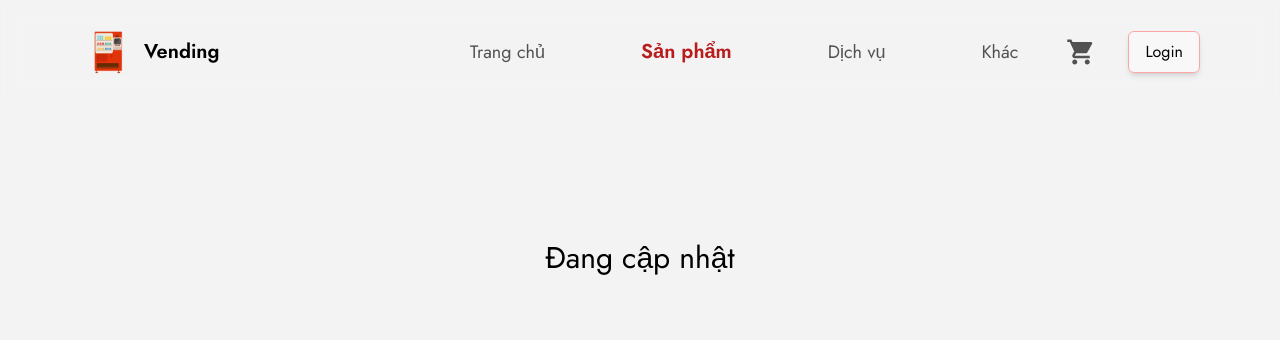
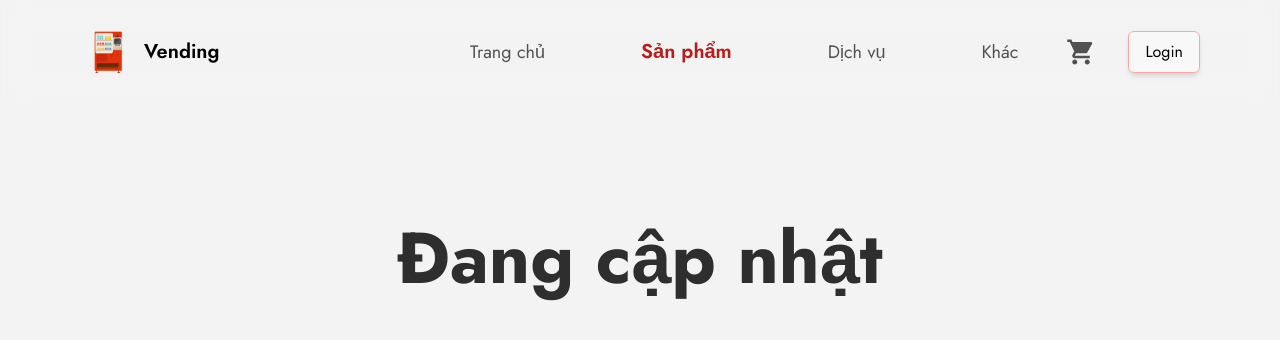
Before and after one commit to HuynhKhang1005/Vending-Store, a React (Create React App) app in the folder client/: page /menu in a window 1280 px wide. Shown: the top 340 px of the page. Built offline with nearby package versions, Linux system fonts and the light colour scheme; no server answers.

Commit message:
Vending-machine

```diff
--- a/client/src/components/DBItems.jsx
+++ b/client/src/components/DBItems.jsx
@@ -99,7 +99,7 @@ const DBItems = () => {
           },
         ]}
         data={products}
-        title="List of Products"
+        title="Danh sách sản phẩm"
         actions={[
           {
             icon: "edit",
--- a/client/src/containers/DichVu.jsx
+++ b/client/src/containers/DichVu.jsx
@@ -23,8 +23,10 @@ const DichVu = () => {
     <main className="w-screen min-h-screen flex items-center justify-start flex-col bg-primary">
         <Header />
 
-        <div className="w-full flex flex-col items-center justify-center mt-60 px-6 md:px-24 2xl:px-96 gap-12 pb-24 text-3xl">Đang cập nhật</div>
+        <div className="w-full flex flex-col items-center justify-center mt-60 px-6 md:px-24 2xl:px-96 gap-12 pb-24 text-3xl">
 
+          <h1 className="text-[72px] text-headingColor font-bold">Đang cập nhật</h1>
+        </div>
     </main>
   );
 };
--- a/client/src/containers/Menu.jsx
+++ b/client/src/containers/Menu.jsx
@@ -23,7 +23,10 @@ const Menu = () => {
     <main className="w-screen min-h-screen flex items-center justify-start flex-col bg-primary">
         <Header />
 
-        <div className="w-full flex flex-col items-center justify-center mt-60 px-6 md:px-24 2xl:px-96 gap-12 pb-24 text-3xl">Đang cập nhật</div>
+        <div className="w-full flex flex-col items-center justify-center mt-60 px-6 md:px-24 2xl:px-96 gap-12 pb-24 text-3xl">
+
+        <h1 className="text-[72px] text-headingColor font-bold">Đang cập nhật</h1>
+      </div>
 
     </main>
   );
--- a/client/src/containers/Other.jsx
+++ b/client/src/containers/Other.jsx
@@ -23,7 +23,10 @@ const Other = () => {
     <main className="w-screen min-h-screen flex items-center justify-start flex-col bg-primary">
         <Header />
 
-        <div className="w-full flex flex-col items-center justify-center mt-60 px-6 md:px-24 2xl:px-96 gap-12 pb-24 text-3xl">Đang cập nhật</div>
+        <div className="w-full flex flex-col items-center justify-center mt-60 px-6 md:px-24 2xl:px-96 gap-12 pb-24 text-3xl">
+
+        <h1 className="text-[72px] text-headingColor font-bold">Đang cập nhật</h1>
+      </div>
 
     </main>
   );
```
